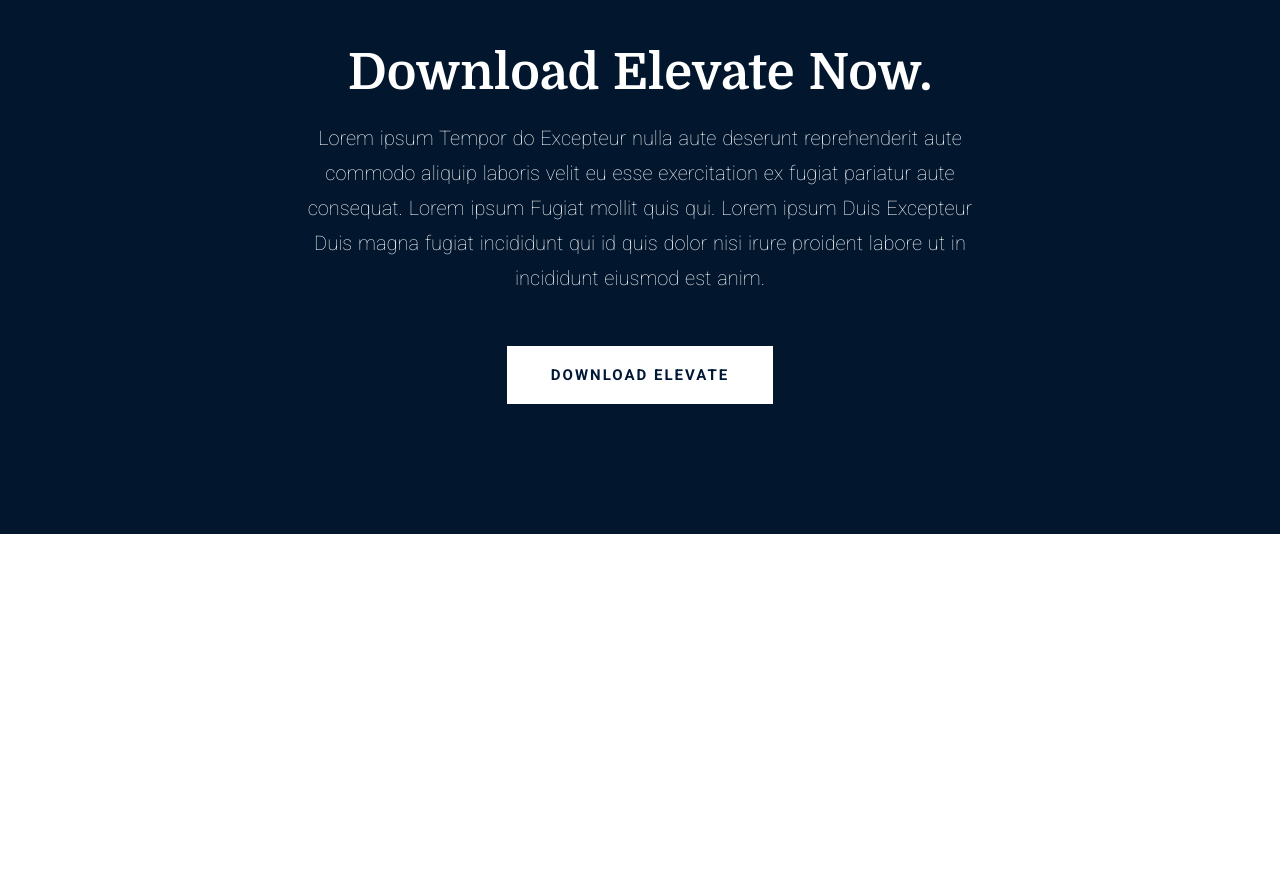
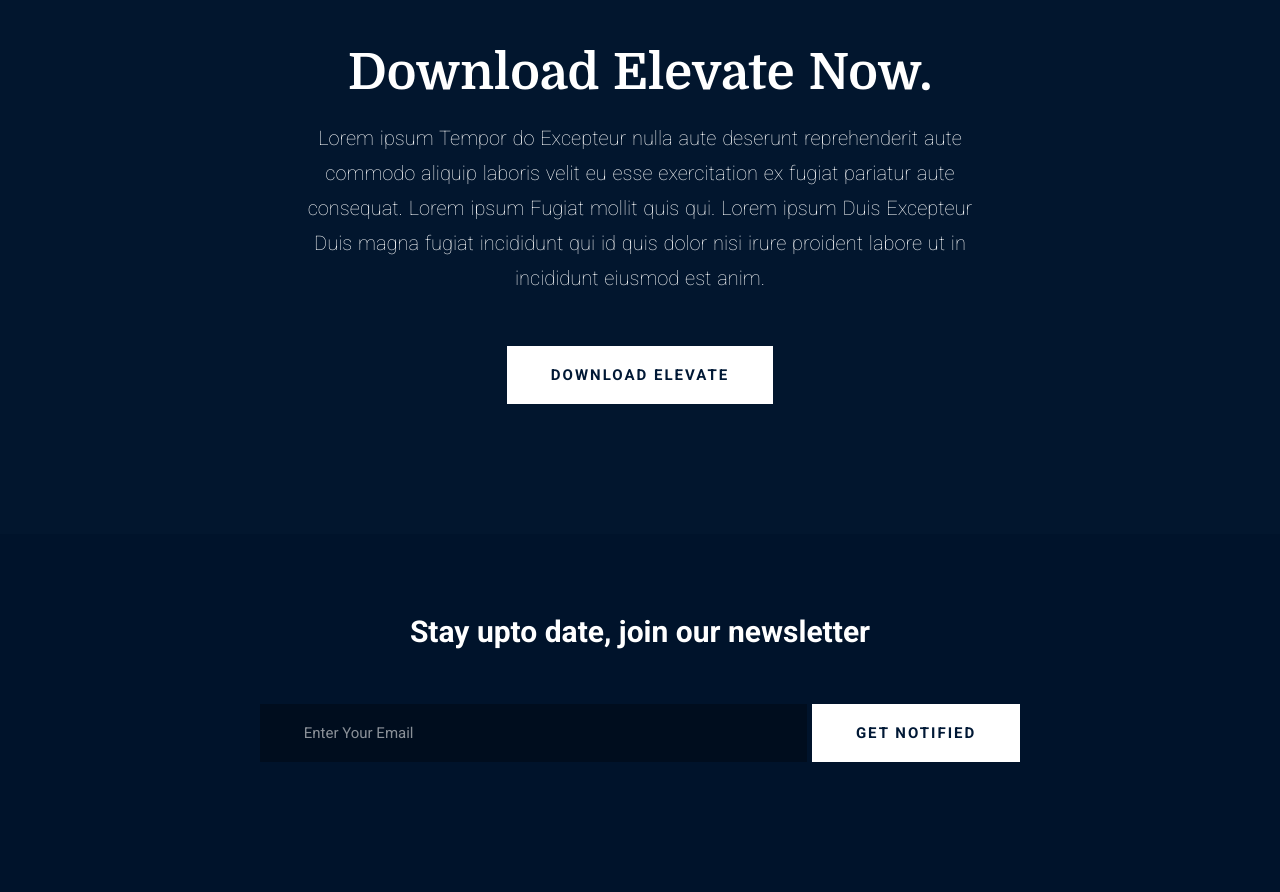
Before and after one commit to aaqib29292/Elevate, a plain HTML site: page index.html in a window 1280 px wide. Shown: the part 5848-6740 px from the top of the page. Before the commit the page ends 6382 px from the top, so only its background shows below. Drawn offline with nearby package versions, Linux system fonts and the light colour scheme; some packages are replaced by stand-ins of ours; a script that the page names is missing; files whose address does not match are found by name; a web font is replaced by a local one.

Commit message:
completed newsletter section

```diff
--- a/index.html
+++ b/index.html
@@ -265,5 +265,15 @@
       </div>
     </section>
 
+    <section class="newsletter-section">
+        <div class="row notify">
+          <p>Stay upto date, join our newsletter</p>
+          <div class="email">
+            <input type="text" name="email" placeholder="Enter Your Email">
+            <a href="#" class="btn btn-bg btn-main">Get Notified</a>
+          </div>
+        </div>
+    </section>
+
   </body>
 </html>
--- a/resources/css/styles.css
+++ b/resources/css/styles.css
@@ -586,3 +586,32 @@
 .download:after {
   display: none;
 }
+
+/* --------------------------------------- */
+/* NEWSLETTER SECTION */
+/* --------------------------------------- */
+
+.newsletter-section {
+  background-color: #00132B;
+  text-align: center;
+}
+
+.notify p {
+  color: #FFF;
+  margin-bottom: 20px;
+  font-weight: bold;
+  font-size: 150%;
+}
+
+.email {
+  width: 80%;
+  margin: 55px auto 0;
+}
+.email input {
+  background-color: #000D1E;
+  color: #FFF;
+  padding: 20px 44px;
+  font-size: 75%;
+  border: 0px;
+  width: 60%;
+}
```
